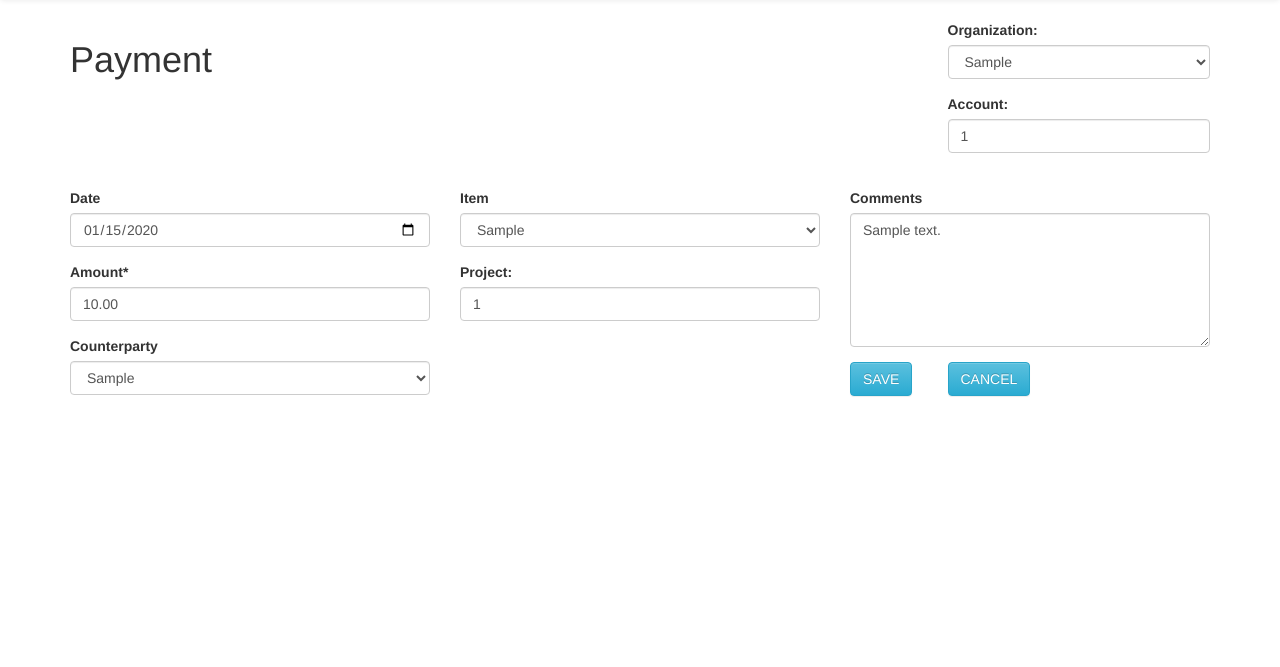
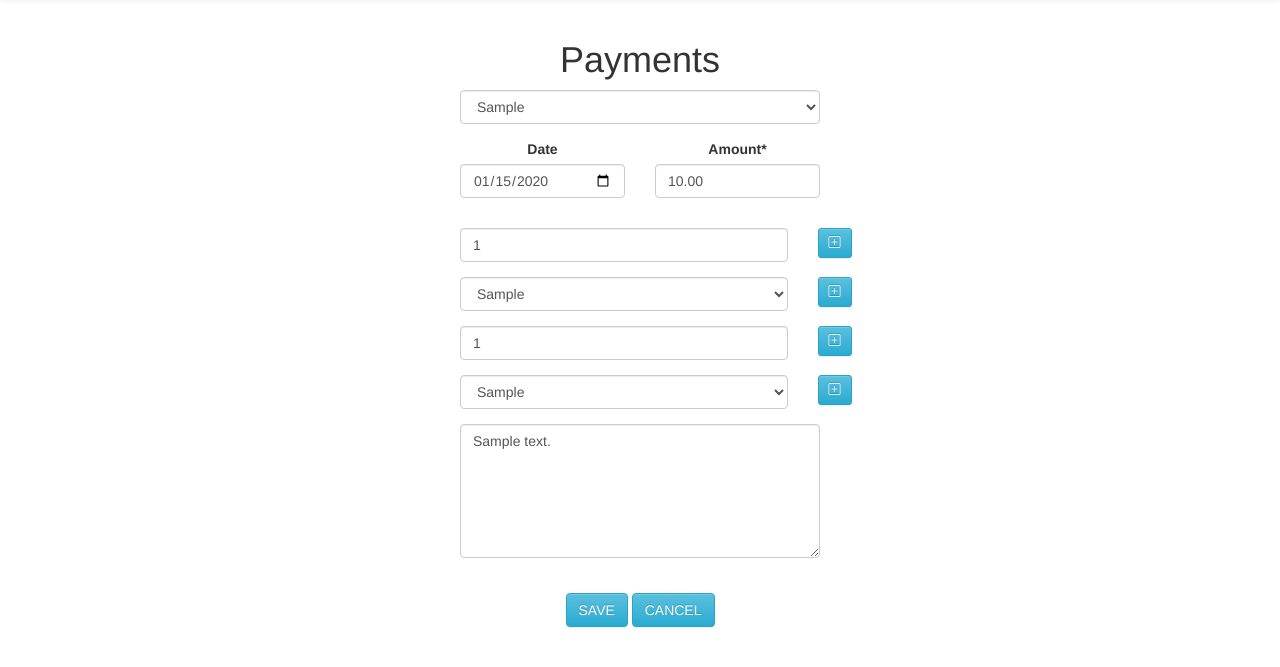
Before and after one commit to Alata9/EnterpriseFinance, a Django app: page /payments/1 in a window 1280 px wide. Shown: the part 52-719 px from the top of the page. Run offline with Django 4.2, Linux system fonts and the light colour scheme; tables that the repository leaves empty hold one stand-in row (values such as "Sample post"); some libraries are stand-ins or nearby versions.

Commit message:
'payments_new_id'

```diff
--- a/payments/forms.py
+++ b/payments/forms.py
@@ -43,11 +43,11 @@ class PaymentsAdd(DynamicFormMixin, ModelForm):
 
     def __init__(self, *args, **kwargs):
         super().__init__(*args, **kwargs)
-        self.fields['organization'].empty_label = ''
-        self.fields['account'].empty_label = ''
-        self.fields['counterparty'].empty_label = ''
-        self.fields['item'].empty_label = ''
-        self.fields['project'].empty_label = ''
+        self.fields['organization'].empty_label = 'Organization:'
+        self.fields['account'].empty_label = 'Account:'
+        self.fields['counterparty'].empty_label = 'Counterparty:'
+        self.fields['item'].empty_label = 'Item:'
+        self.fields['project'].empty_label = 'Project:'
         self.fields['project'].required = False
 
 
--- a/payments/templates/payments/expenses_group.html
+++ b/payments/templates/payments/expenses_group.html
@@ -1,5 +1,5 @@
 {% extends 'registers/base.html' %}
-{% block title %}Expense group{% endblock %}
+{% block title %}Expense groups{% endblock %}
 {% load crispy_forms_tags %}
 {% block content %}
 
--- a/payments/templates/payments/payments.html
+++ b/payments/templates/payments/payments.html
@@ -11,7 +11,7 @@
             hx-trigger="change"
             hx-target="#id_table">
         <div class="col-md-2 border p-2 shadow">
-                <h2>Payments: filters</h2>
+                <h1>Payments</h1>
                 {% csrf_token %}
                 <div class="form-group">
                 {{ form.organization.label_tag }}
--- a/payments/templates/payments/payments_delete.html
+++ b/payments/templates/payments/payments_delete.html
@@ -1,5 +1,5 @@
 {% extends 'registers/base.html' %}
-{% block title %}Delete object{% endblock %}
+{% block title %}Delete payment{% endblock %}
 {% load crispy_forms_tags %}
 {% block content %}
 
--- a/payments/templates/payments/payments_id.html
+++ b/payments/templates/payments/payments_id.html
@@ -7,48 +7,47 @@
 <div class="container">
     <form  method='POST'>
         {% csrf_token %}
-        <div class="row">
-            <div class="col-md-9">
-                <h1> Payment</h1>
-            </div>
-            <div class="col-md-3">
+        <div class="row text-center">
+            <div class="col-md-4 border p-2 shadow"></div>
+            <div class="col-md-4 border p-2 shadow">
+                <h1>Payments</h1>
                 <div id="div_id_organization"
                      class="form-group"
-                     hx-get="/payments/projects"
+                     hx-get="/receipts/projects"
                      hx-vals="js:{organization:document.getElementById('id_organization').value}"
                      hx-trigger="change"
-                     hx-target="#id_project"
-                >
-                    {{ form.organization.label_tag }}
-                    {% render_field form.organization class="select form-control" hx-get="/payments/accounts" hx-trigger="change" hx-target="#id_account" %}
+                     hx-target="#id_project">
+                {% render_field form.organization class="select form-control" hx-get="/receipts/accounts" hx-trigger="change" hx-target="#id_account" %}
                 </div>
-                <div id="div_id_account" class="form-group">
-                    {{ form.account.label_tag }}
-                    {% render_field form.account class="select form-control" %}
+                <div class="row">
+                    <div class="col-md-6 form-group">{{ form.date|as_crispy_field }}</div>
+                    <div class="col-md-6 form-group">{{ form.amount|as_crispy_field }}</div>
                 </div>
-            </div>
-        </div>
-        <br>
-        <div class="row">
-            <div class="col-md-4 border p-2 shadow">
-                {{ form.date|as_crispy_field }}
-                {{ form.amount|as_crispy_field }}
-                {{ form.counterparty|as_crispy_field }}
-            </div>
-            <div class="col-md-4 border p-2 shadow">
-                {{ form.item|as_crispy_field }}
-                <div id="div_id_account" class="form-group">
-                    {{ form.project.label_tag }}
-                    {% render_field form.project class="select form-control" %}
+                <div class="row text-left">
+                    <div id="div_id_account" class="col-md-11 form-group">
+                        {% render_field form.account class="select form-control" %}
+                    </div>
+                    <div  class="col-md-1 form-group"><a href="#" class='btn btn-info btn-sm'><i class="bi bi-plus-square"></i></a></div>
                 </div>
-            </div>
-            <div class="col-md-4 border p-2 shadow">
-                {{ form.comments|as_crispy_field }}
+                <div class="row text-left">
+                    <div  class="col-md-11 form-group">{% render_field form.counterparty class="select form-control" %}</div>
+                    <div  class="col-md-1 form-group"><a href="#" class='btn btn-info btn-sm'><i class="bi bi-plus-square"></i></a></div>
+                </div>
+                <div class="row text-left">
+                    <div id="div_id_project" class="col-md-11 form-group">
+                        {% render_field form.project class="select form-control" %}
+                    </div>
+                    <div  class="col-md-1 form-group"><a href="#" class='btn btn-info btn-sm'><i class="bi bi-plus-square"></i></a></div>
+                </div>
+                <div class="row text-left">
+                    <div  class="col-md-11 form-group">{% render_field form.item class="select form-control" %}</div>
+                    <div  class="col-md-1 form-group"><a href="#" class='btn btn-info btn-sm'><i class="bi bi-plus-square"></i></a></div>
+                </div>
+                <div  class="form-group">{% render_field form.comments class="select form-control" %}</div>
                 <div class="row">
-                    <div class="col-md-3">
+                    <br>
+                    <div class="col-md-12">
                         <button class="btn btn-info" type="submit" name="btn_save">SAVE</button>
-                    </div>
-                    <div class="col-md-3">
                         <a href="/payments" class='btn btn-info'>CANCEL</a>
                     </div>
                 </div>
--- a/payments/templates/payments/payments_list.html
+++ b/payments/templates/payments/payments_list.html
@@ -5,6 +5,7 @@
   top: 0; /* Don't forget this, required for the stickiness */
   }
 </style>
+
 <table class="table table-sm table-scroll table-striped" id="id_table" >
     <tr>
         <th align="center">organization</th>
--- a/payments/templates/payments/payments_upload_file.html
+++ b/payments/templates/payments/payments_upload_file.html
@@ -1,5 +1,5 @@
 {% extends 'registers/base.html' %}
-{% block title %}Payments_upload{% endblock %}
+{% block title %}Payments upload{% endblock %}
 {% load crispy_forms_tags %}
 {% load widget_tweaks %}
 {% block content %}
--- a/receipts/templates/receipts/income_item_delete.html
+++ b/receipts/templates/receipts/income_item_delete.html
@@ -1,5 +1,5 @@
 {% extends 'registers/base.html' %}
-{% block title %}Delete receipt{% endblock %}
+{% block title %}Delete item{% endblock %}
 {% load crispy_forms_tags %}
 {% block content %}
 
--- a/receipts/templates/receipts/receipts.html
+++ b/receipts/templates/receipts/receipts.html
@@ -11,7 +11,7 @@
               hx-trigger="change"
               hx-target="#id_table">
         <div class="col-md-2 border p-2 shadow">
-                <h2>Receipts: filters</h2>
+                <h1>Receipts</h1>
                 {% csrf_token %}
                 <div class="form-group">
                 {{ form.organization.label_tag }}
@@ -47,7 +47,9 @@
 
         </div>
         <div class="col-md-10 border p-2 shadow">
+
             <div class="row d-grid gap-2 d-md-flex justify-content-md-end">
+
                 <div class="col-md-7"></div>
                 <div class="col-md-5">
                     <a href="{% url 'receipts_add' %}" class="btn btn-info" name="btn_add">ADD NEW</a>
--- a/receipts/templates/receipts/receipts_upload_file.html
+++ b/receipts/templates/receipts/receipts_upload_file.html
@@ -1,5 +1,5 @@
 {% extends 'registers/base.html' %}
-{% block title %}Receipt{% endblock %}
+{% block title %}Receipts upload{% endblock %}
 {% load crispy_forms_tags %}
 {% load widget_tweaks %}
 {% block content %}
```
